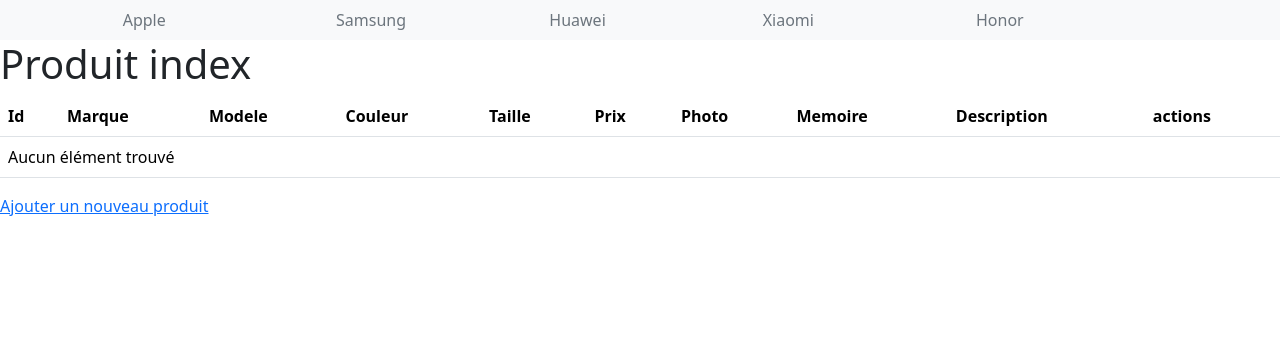
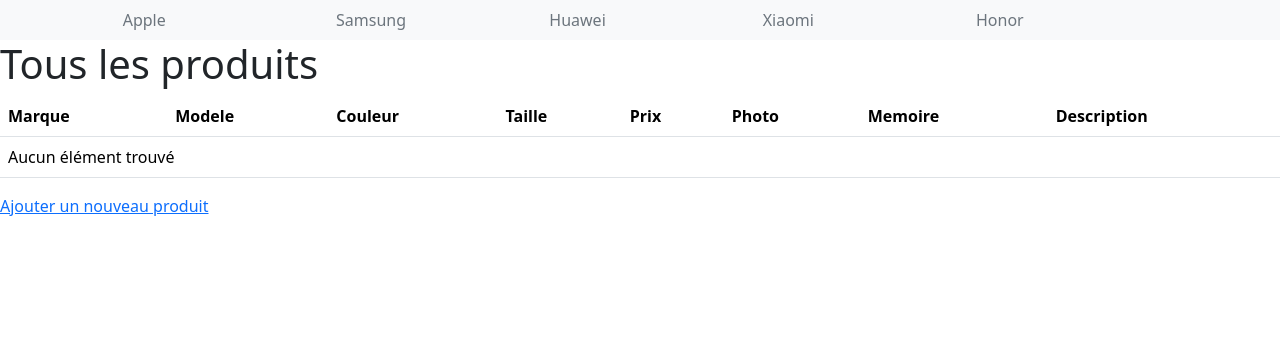
Before and after one commit to RoxelaneDemesy-Wenger/Bestshop, a Symfony app: template templates/produit/products.html.twig in a window 1280 px wide. Shown: the part 56-420 px from the top of the page. Run offline with Twig, Linux system fonts and the light colour scheme; the template is opened without the code that fills it, so the values that code supplies are empty; some libraries are stand-ins or nearby versions.

Commit message:
Update products.html.twig
petite modif titre, enlever id + comm

```diff
--- a/templates/produit/products.html.twig
+++ b/templates/produit/products.html.twig
@@ -1,14 +1,13 @@
 {% extends 'base.html.twig' %}
 
-{% block title %}Produit index{% endblock %}
+{% block title %}Tous les produits{% endblock %}
 
 {% block content %}
-    <h1>Produit index</h1>
+    <h1>Tous les produits</h1>
 
     <table class="table">
         <thead>
             <tr>
-                <th>Id</th>
                 <th>Marque</th>
                 <th>Modele</th>
                 <th>Couleur</th>
@@ -17,13 +16,12 @@
                 <th>Photo</th>
                 <th>Memoire</th>
                 <th>Description</th>
-                <th>actions</th>
+                {# <th>actions</th> pour admin#}
             </tr>
         </thead>
         <tbody>
         {% for produit in produits %}
             <tr>
-                <td>{{ produit.id }}</td>
                 <td>{{ produit.marque }}</td>
                 <td>{{ produit.modele }}</td>
                 <td>{{ produit.couleur }}</td>
@@ -40,6 +38,7 @@
         {% else %}
             <tr>
                 <td colspan="10">Aucun élément trouvé</td>
+                {# à ajuster avec flash #}
             </tr>
         {% endfor %}
         </tbody>
```
